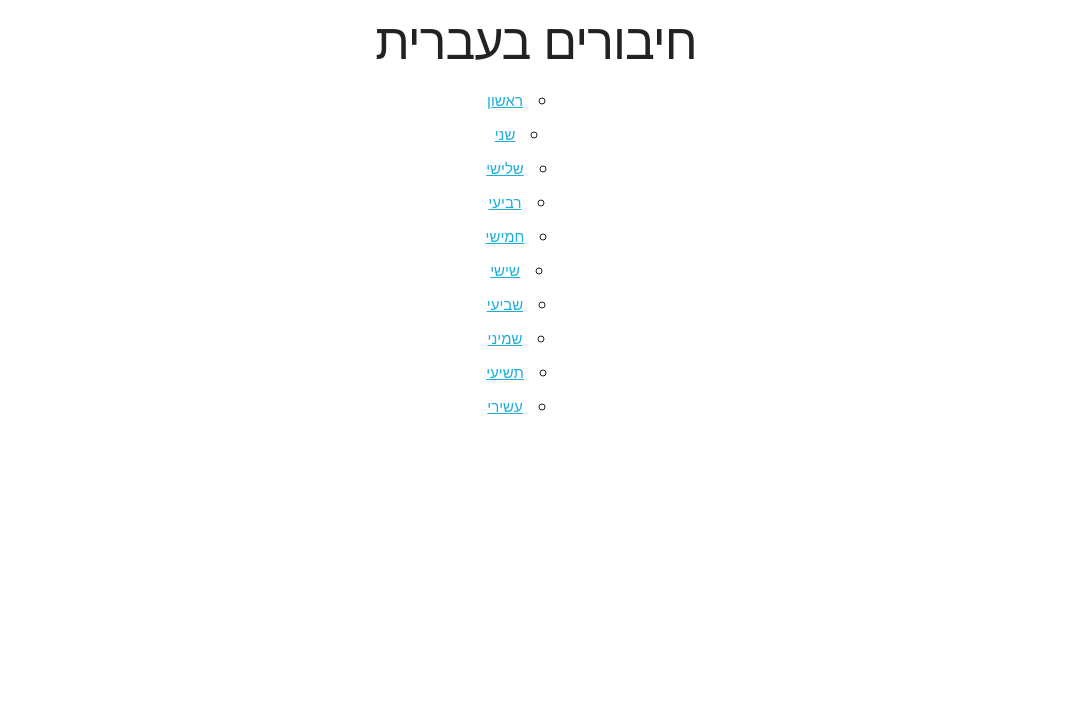
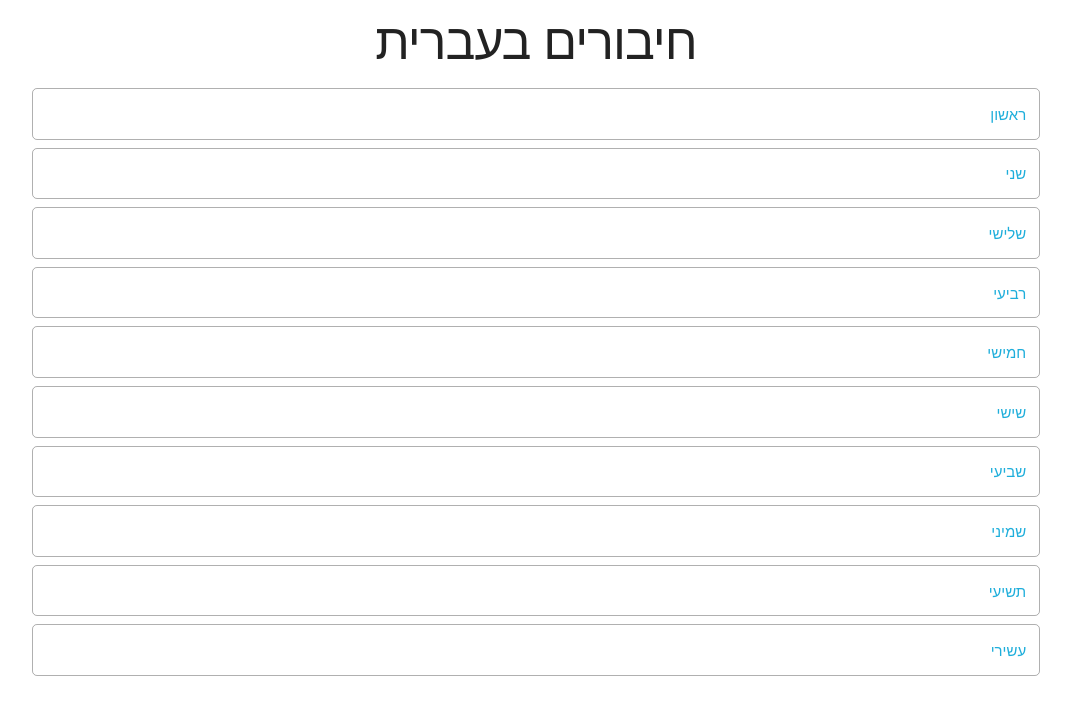
Before and after one commit to idoschor/connections, a plain HTML site: page index.html in a window 1280 px wide. Shown: the whole page, without its empty margins (104-1175 px from the left). Drawn offline with nearby package versions, Linux system fonts and the light colour scheme.

Commit message:
new style

```diff
--- a/index.html
+++ b/index.html
@@ -9,43 +9,56 @@
   <style type="text/css">
     body {
       direction: rtl;
+    }
+    .header {
       text-align: center;
+    }
+    .puzzle-link {
+      border: 1px solid #0000004f;
+      margin: 1vh 10vw;
+      border-radius: 5px;
+      padding: 1vw;
+    }
+    .puzzle-link>a{
+      text-decoration: none;
     }
   </style>
 </head>
 <body>
-  <h1>חיבורים בעברית</h1>
-  <ul>
-    <li>
+  <div class='header'>
+    <h1>חיבורים בעברית</h1>
+  </div>
+  <div>
+    <div class='puzzle-link'>
       <a href='https://connections.swellgarfo.com/game/-NmBGvlnyW1NjdOn92lD'>ראשון</a>
-    </li>
-    <li>
+    </div>
+    <div class='puzzle-link'>
       <a href='https://connections.swellgarfo.com/game/-NmBaSyyM98GaG8ud7c8'>שני</a>
-    </li>
-    <li>
+    </div>
+    <div class='puzzle-link'>
       <a href='https://connections.swellgarfo.com/game/-NmBhOTqIKLd1-KdsF95'>שלישי</a>
-    </li>
-    <li>
+    </div>
+    <div class='puzzle-link'>
       <a href='https://connections.swellgarfo.com/game/-NmBoC0BJ52Vqb-5RfEH'>רביעי</a>
-    </li>
-    <li>
+    </div>
+    <div class='puzzle-link'>
       <a href='https://connections.swellgarfo.com/game/-NmCGnVRN2tHdvxX_QzQ'>חמישי</a>
-    </li>
-    <li>
+    </div>
+    <div class='puzzle-link'>
       <a href='https://connections.swellgarfo.com/game/-Nn9HzfbGsdQqWHeqYgI'>שישי</a>
-    </li>
-    <li>
+    </div>
+    <div class='puzzle-link'>
       <a href='https://connections.swellgarfo.com/game/-NnOOkCY_JOKzRFZaAQE'>שביעי</a>
-    </li>
-    <li>
+    </div>
+    <div class='puzzle-link'>
       <a href='https://connections.swellgarfo.com/game/-NoMYUmwOEnnWG5iXWnf'>שמיני</a>
-    </li>
-    <li>
+    </div>
+    <div class='puzzle-link'>
       <a href='https://connections.swellgarfo.com/game/-NoRSab7Jeptq-PQwh4y'>תשיעי</a>
-    </li>
-    <li>
+    </div>
+    <div class='puzzle-link'>
       <a href='https://connections.swellgarfo.com/game/-NpP_tAa6ItWam67RJDu'>עשירי</a>
-    </li>
-  </ul>
+    </div>
+  </div>
 </body>
 </html>
```
